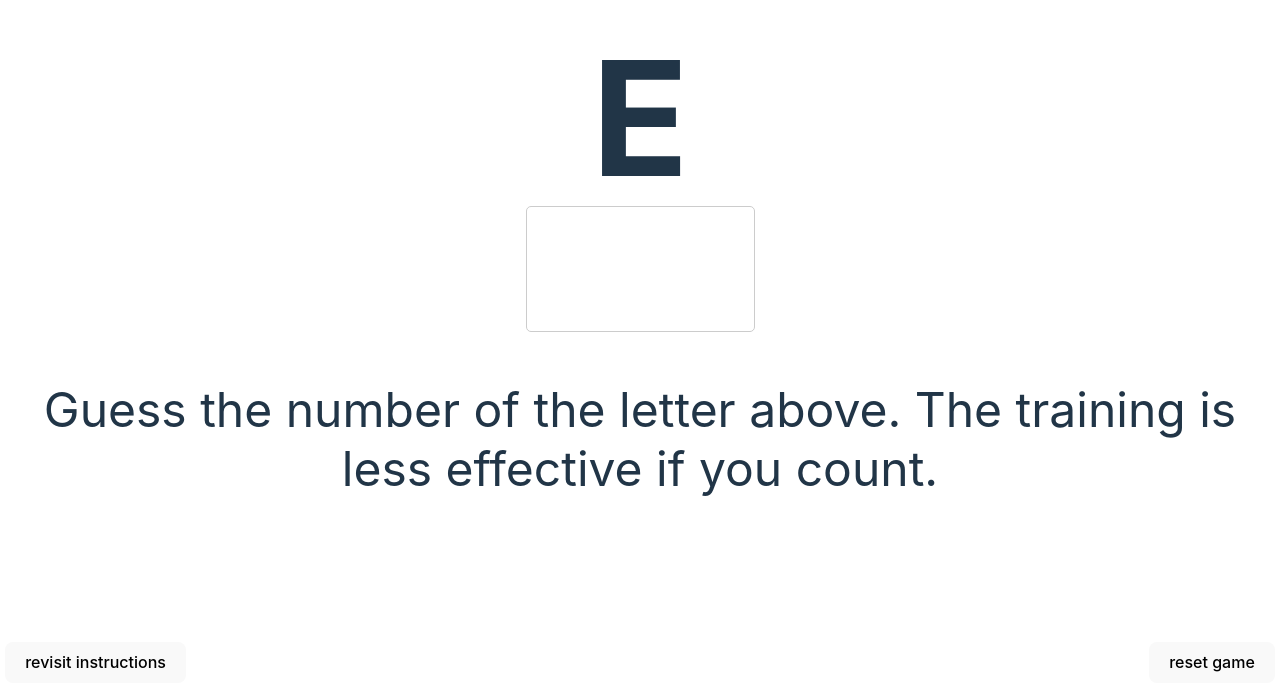
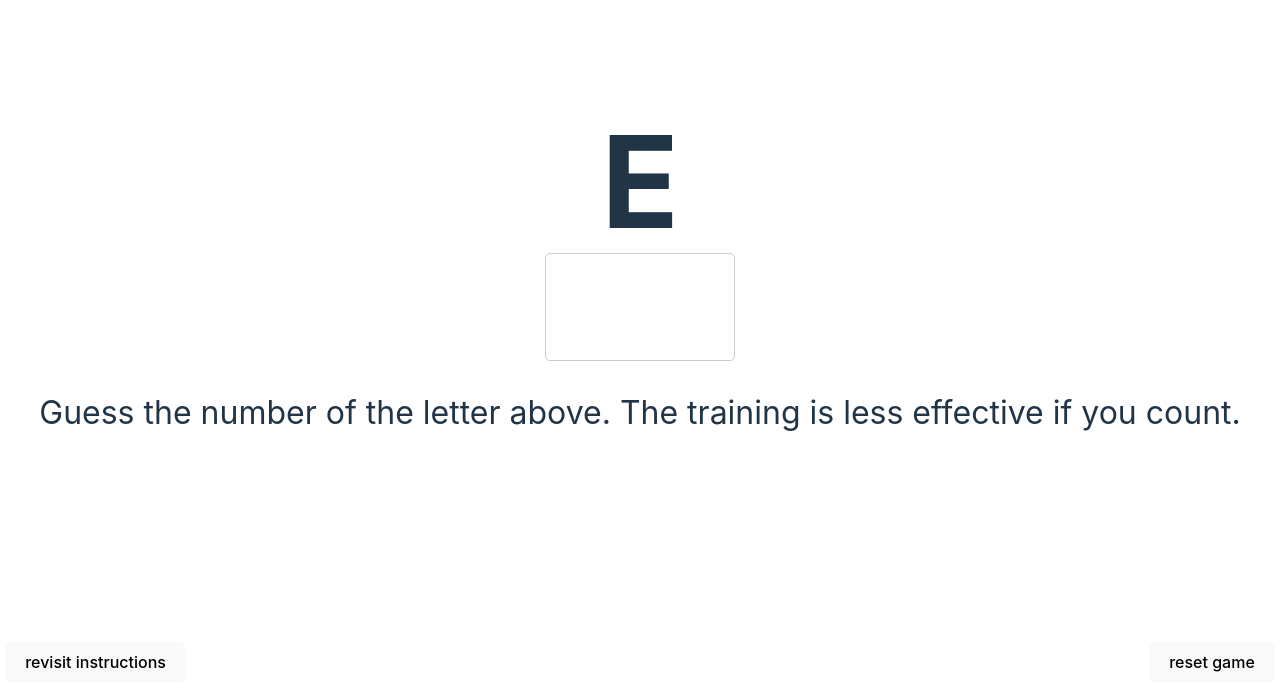
Before and after one commit to felkru/a1b2, a Svelte app: page / in a window 1280 px wide. Shown: the part 112-800 px from the top of the page. Built offline with nearby package versions, Linux system fonts and the light colour scheme.

Commit message:
made d&t version a bit smaller

```diff
--- a/src/App.svelte
+++ b/src/App.svelte
@@ -133,16 +133,16 @@
   /* styles for tablet and desktop */
   @media (min-width: 768px) {
     h1 {
-      font-size: 10rem;
+      font-size: 8rem;
     }
 
     p {
-      font-size: 3rem;
+      font-size: 2rem;
       line-height: normal;
     }
 
     #numput {
-      font-size: 5rem;
+      font-size: 4rem;
     }
   }
 </style>
```
